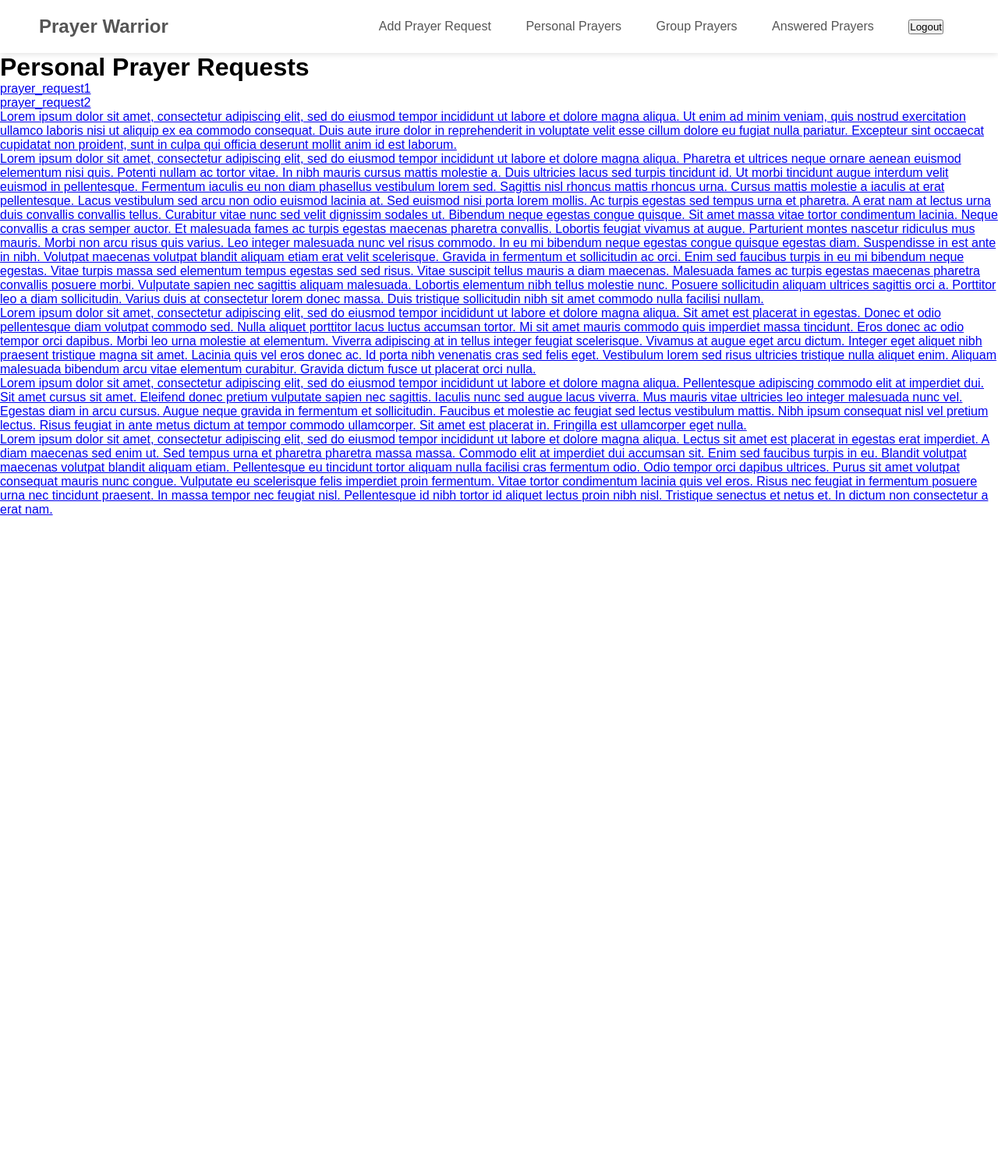
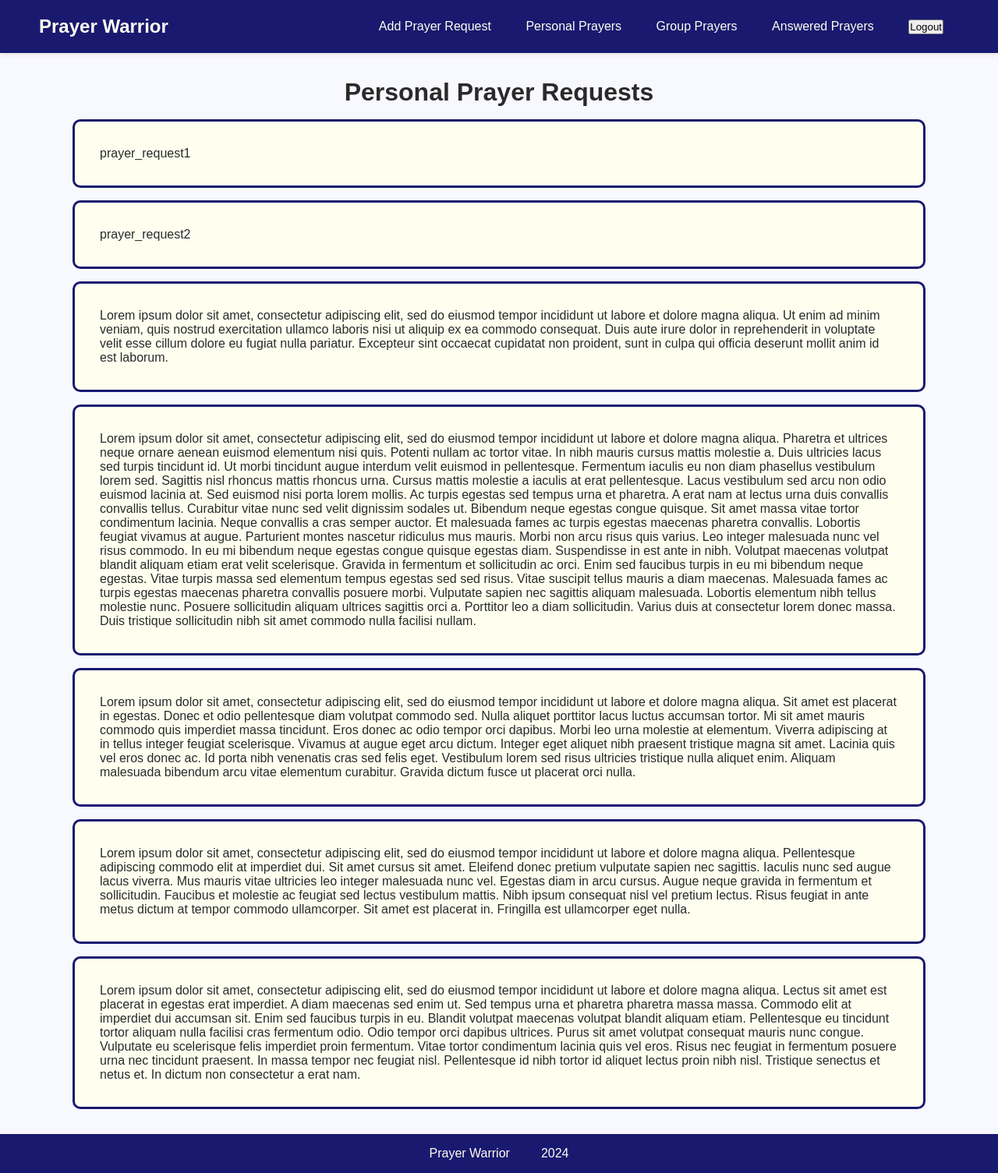
Before and after one commit to stephenlindstrom/prayer_warrior, a Django app: page /app/personal-prayer/ in a window 1280 px wide. Shown: the whole page at 78% size. Before the commit the page ends 661 px from the top, so only its background shows below. Run offline with Django 5.2, Linux system fonts and the light colour scheme; a user stored in the database is signed in; data comes from the database, SQL or seed files in the repository; both versions use the stored data as it was after the commit.

Commit message:
Update CSS styles for various pages

```diff
--- /dev/null
+++ b/app/static/app/base.css
@@ -0,0 +1,30 @@
+:root {
+    --primary-color: rgb(25, 25, 112);
+    --secondary-color: rgb(255, 255, 240);
+    --accent-color: rgb(220, 20, 60);
+    --background-color: rgb(248, 248, 255);
+    --text-color: rgb(42, 42, 42);
+}
+
+body {
+    height: 100vh;
+    background-color: var(--background-color);
+    color: var(--text-color);
+}
+
+#content {
+    padding-bottom: 4rem;
+    margin: 2rem 0;
+}
+
+#page-container {
+    position: relative;
+    min-height: 100vh;
+}
+
+#footer {
+    position: absolute;
+    bottom: 0;
+    width: 100%;
+    height: 2rem;
+}
--- a/app/static/app/navbar.css
+++ b/app/static/app/navbar.css
@@ -10,6 +10,7 @@ header {
     align-items: center;
     padding: 20px 50px;
     box-shadow: 0 1px 8px #ddd;
+    background-color: var(--primary-color);
 }
 
 #nav-title {
@@ -25,10 +26,24 @@ header li {
 
 header a {
     text-decoration: none;
-    color: #555;
+    color: var(--secondary-color);
     transition: all 0.3s ease 0s;
 }
 
 header a:hover {
     color: #b2bfdb;
 }
+
+footer ul {
+    display: flex;
+    align-items: center;
+    justify-content: center;
+    padding: 1rem;
+    background-color: var(--primary-color);
+}
+
+footer li {
+    color: var(--secondary-color);
+    list-style-type: none;
+    padding: 0 20px;
+}
--- /dev/null
+++ b/app/static/app/personal-prayer.css
@@ -0,0 +1,19 @@
+h1 {
+    text-align: center;
+}
+
+.flex-container {
+    display: flex;
+    flex-direction: column;
+    align-items: center;
+}
+
+.prayer-request {
+    list-style-type: none;
+    border: 3px solid var(--primary-color);
+    border-radius: 10px;
+    padding: 2rem;
+    width: 80vw;
+    margin-top: 1rem;
+    background-color: var(--secondary-color);
+}
--- a/app/templates/app/base.html
+++ b/app/templates/app/base.html
@@ -1,15 +1,28 @@
+{% load static %}
+
 <!DOCTYPE html>
 <html lang="en">
 <head>
     <meta charset="UTF-8">
     <meta name="viewport" content="width=device-width, initial-scale=1.0">
     <title>Prayer Warrior</title>
+    <link rel="stylesheet" href="{% static 'app/base.css' %}">
     {% block navbar-style %} {% endblock %}
     {% block page-style %} {% endblock %}
 </head>
 <body>
-    {% block navbar %} {% endblock %}
+    <div id="page-container">
+        <div class="navbar">
+        {% block navbar %} {% endblock %}
+        </div>
 
-    {% block content %} {% endblock %}
+        <div id="content">
+        {% block content %} {% endblock %}
+        </div>
+
+        <div id="footer">
+        {% block footer %} {% endblock %}
+        </div>
+    </div>
 </body>
 </html>
--- a/app/templates/app/detail.html
+++ /dev/null
@@ -1 +0,0 @@
-{{ prayerrequest.content }}
--- a/app/templates/app/navbar.html
+++ b/app/templates/app/navbar.html
@@ -5,6 +5,8 @@
 {% block navbar-style %}
 <link rel="stylesheet" href="{% static 'app/navbar.css' %}">
 {% endblock %}
+
+{% block footer}
 
 {% block navbar %}
 <header>
@@ -25,3 +27,12 @@
     </nav>
 </header>
 {% endblock %}
+
+{% block footer %}
+<footer>
+    <ul>
+        <li>Prayer Warrior</li>
+        <li>2024</li>
+    </ul>
+</footer>
+{% endblock %}
--- a/app/templates/app/personal-prayer.html
+++ b/app/templates/app/personal-prayer.html
@@ -1,14 +1,14 @@
 {% extends "app/navbar.html" %}
 
 {% load static %}
-{% block page-style %} <link rel="stylesheet" href="{% static 'app/index.css' %}"> {% endblock %}
+{% block page-style %} <link rel="stylesheet" href="{% static 'app/personal-prayer.css' %}"> {% endblock %}
 
 {% block content %}
 <h1>Personal Prayer Requests</h1>
 {% if prayer_request_list %}
-    <ul>
+    <ul class="flex-container">
     {% for prayer_request in prayer_request_list %}
-        <li><a href="{% url 'app:detail' prayer_request.id %}">{{ prayer_request.content }}</a></li>
+        <li class="prayer-request">{{ prayer_request.content }}</li>
     {% endfor %}
     </ul>
 {% else %}
--- a/app/urls.py
+++ b/app/urls.py
@@ -6,7 +6,6 @@ app_name = "app"
 urlpatterns = [
     path("", views.IndexView.as_view(), name="index"),
     path("personal-prayer/", views.PersonalPrayerView.as_view(), name="personal-prayer"),
-    path("<int:pk>/", views.DetailView.as_view(), name="detail"),
     path("register/", views.RegistrationView.as_view(), name="register"),
     path("prayer-request/", views.AddPrayerRequestView.as_view(), name="prayer-request"),
 ]
--- a/app/views.py
+++ b/app/views.py
@@ -42,11 +42,6 @@ class AddPrayerRequestView(LoginRequiredMixin, SuccessMessageMixin, CreateView):
         return super().form_valid(form)
 
 
-class DetailView(generic.DetailView):
-    model = PrayerRequest
-    template_name = "app/detail.html"
-
-
 class RegistrationView(SuccessMessageMixin, CreateView):
     template_name= "app/register.html"
     success_url = reverse_lazy("login")
```
Also changed, not shown: db.sqlite3.
